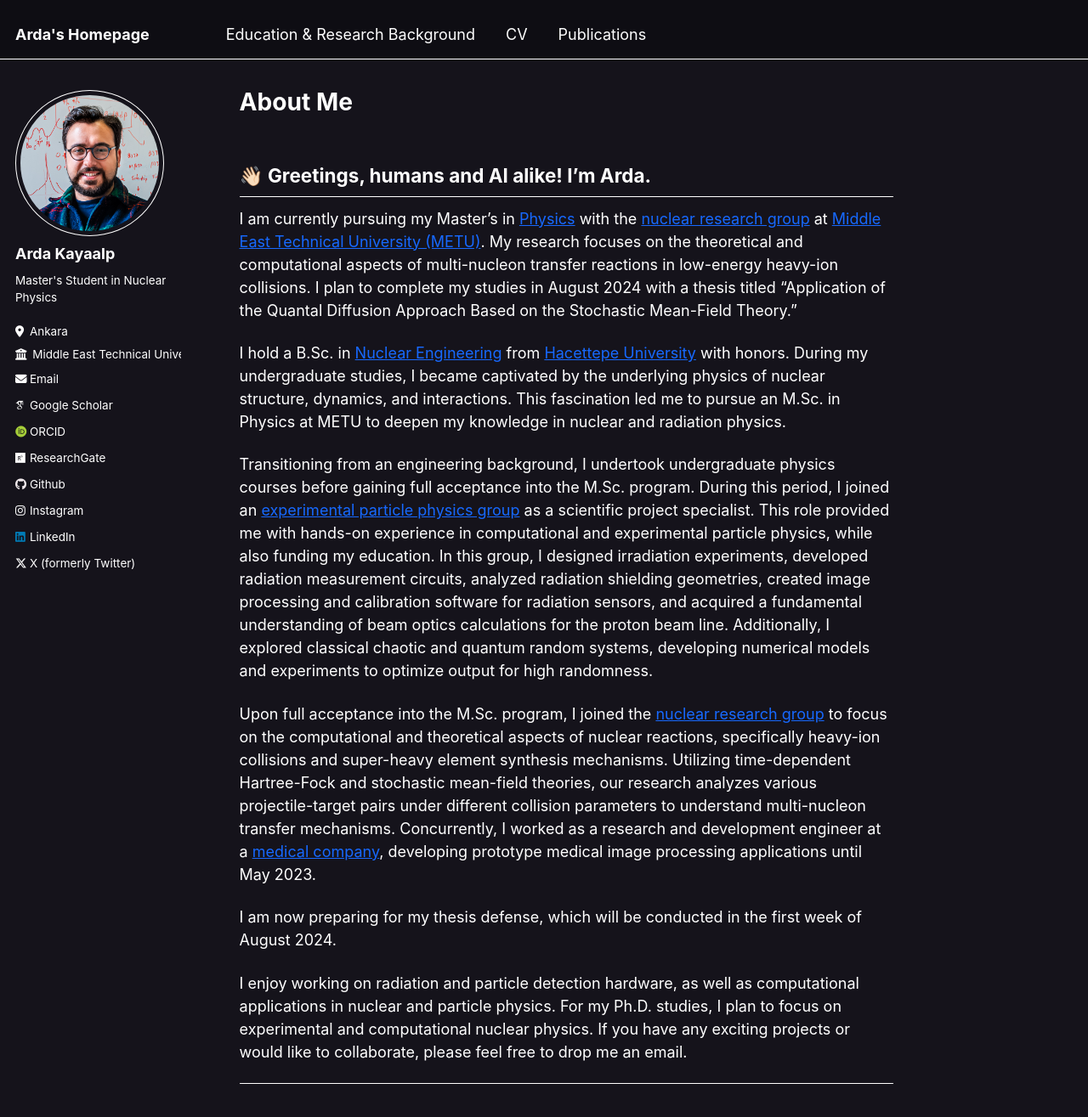
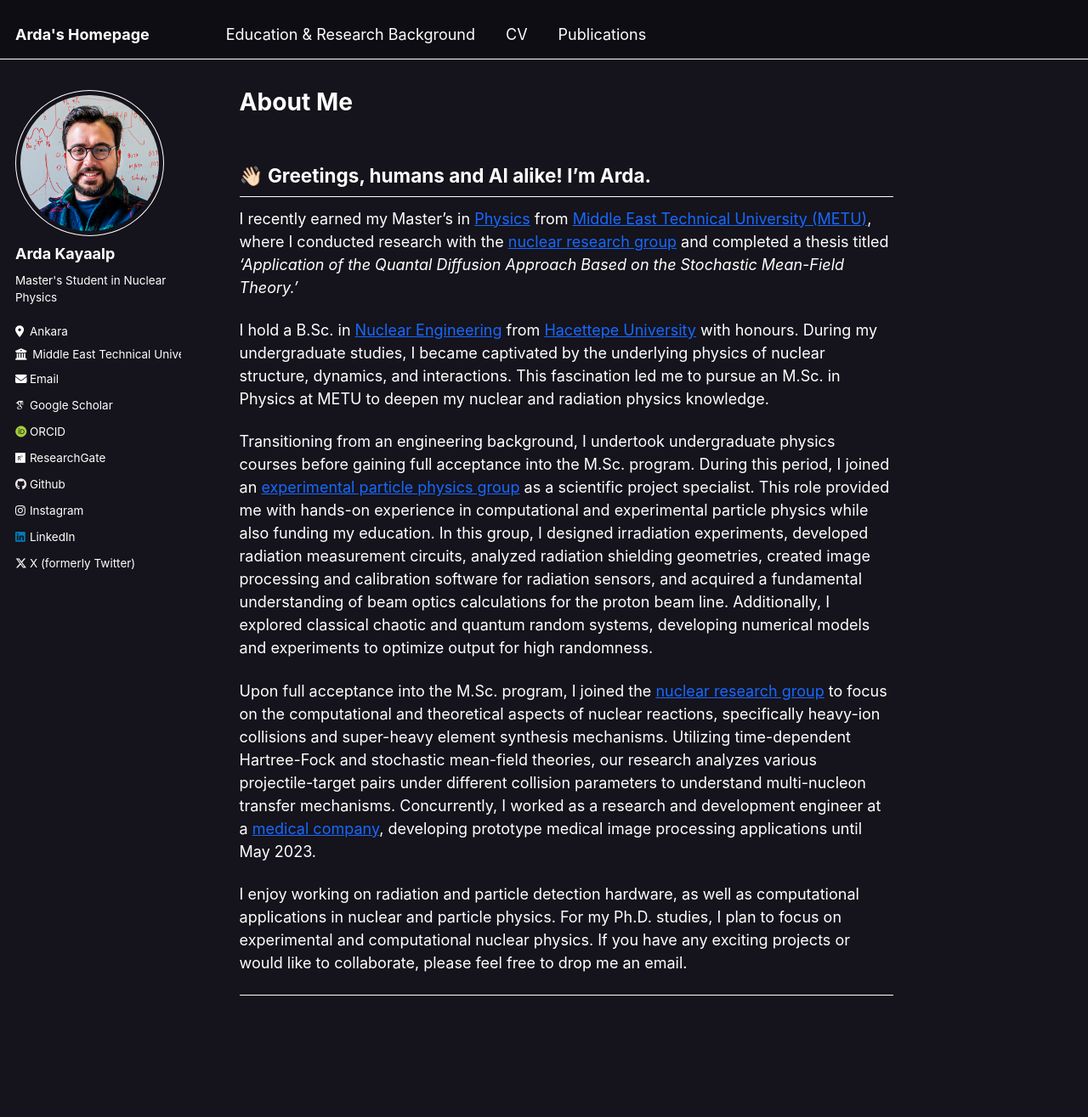
Before and after one commit to ardakayaalp/ardakayaalp.github.io, a Jekyll site: the page built from _pages/about.md, in a window 1280 px wide and 1400 px high. Shown: the top 1315 px of the window at 85% size. Built offline with Jekyll 4.4.1, drawn with Linux system fonts in a browser that asks for light colours; some web fonts are replaced.

Commit message:
Update about.md

```diff
--- a/_pages/about.md
+++ b/_pages/about.md
@@ -9,15 +9,13 @@ redirect_from:
 
 ## 👋🏻 Greetings, humans and AI alike! I'm Arda.
 
-I am currently pursuing my Master's in [Physics](https://phys.metu.edu.tr/) with the [nuclear research group](https://nucl-phys.metu.edu.tr/) at [Middle East Technical University (METU)](https://metu.edu.tr/). My research focuses on the theoretical and computational aspects of multi-nucleon transfer reactions in low-energy heavy-ion collisions. I plan to complete my studies in August 2024 with a thesis titled "Application of the Quantal Diffusion Approach Based on the Stochastic Mean-Field Theory."
+I recently earned my Master's in [Physics](https://phys.metu.edu.tr/) from [Middle East Technical University (METU)](https://metu.edu.tr/), where I conducted research with the [nuclear research group](https://nucl-phys.metu.edu.tr/) and completed a thesis titled *'Application of the Quantal Diffusion Approach Based on the Stochastic Mean-Field Theory.'*
 
-I hold a B.Sc. in [Nuclear Engineering](https://nuke.hacettepe.edu.tr/en) from [Hacettepe University](https://www.hacettepe.edu.tr/english/) with honors. During my undergraduate studies, I became captivated by the underlying physics of nuclear structure, dynamics, and interactions. This fascination led me to pursue an M.Sc. in Physics at METU to deepen my knowledge in nuclear and radiation physics.
+I hold a B.Sc. in [Nuclear Engineering](https://nuke.hacettepe.edu.tr/en) from [Hacettepe University](https://www.hacettepe.edu.tr/english/) with honours. During my undergraduate studies, I became captivated by the underlying physics of nuclear structure, dynamics, and interactions. This fascination led me to pursue an M.Sc. in Physics at METU to deepen my nuclear and radiation physics knowledge.
 
-Transitioning from an engineering background, I undertook undergraduate physics courses before gaining full acceptance into the M.Sc. program. During this period, I joined an [experimental particle physics group](https://ivmer.metu.edu.tr/en/) as a scientific project specialist. This role provided me with hands-on experience in computational and experimental particle physics, while also funding my education. In this group, I designed irradiation experiments, developed radiation measurement circuits, analyzed radiation shielding geometries, created image processing and calibration software for radiation sensors, and acquired a fundamental understanding of beam optics calculations for the proton beam line. Additionally, I explored classical chaotic and quantum random systems, developing numerical models and experiments to optimize output for high randomness.
+Transitioning from an engineering background, I undertook undergraduate physics courses before gaining full acceptance into the M.Sc. program. During this period, I joined an [experimental particle physics group](https://ivmer.metu.edu.tr/en/) as a scientific project specialist. This role provided me with hands-on experience in computational and experimental particle physics while also funding my education. In this group, I designed irradiation experiments, developed radiation measurement circuits, analyzed radiation shielding geometries, created image processing and calibration software for radiation sensors, and acquired a fundamental understanding of beam optics calculations for the proton beam line. Additionally, I explored classical chaotic and quantum random systems, developing numerical models and experiments to optimize output for high randomness.
 
 Upon full acceptance into the M.Sc. program, I joined the [nuclear research group](https://nucl-phys.metu.edu.tr/) to focus on the computational and theoretical aspects of nuclear reactions, specifically heavy-ion collisions and super-heavy element synthesis mechanisms. Utilizing time-dependent Hartree-Fock and stochastic mean-field theories, our research analyzes various projectile-target pairs under different collision parameters to understand multi-nucleon transfer mechanisms. Concurrently, I worked as a research and development engineer at a [medical company](https://oncotech.com.tr/), developing prototype medical image processing applications until May 2023.
-
-I am now preparing for my thesis defense, which will be conducted in the first week of August 2024.
 
 I enjoy working on radiation and particle detection hardware, as well as computational applications in nuclear and particle physics. For my Ph.D. studies, I plan to focus on experimental and computational nuclear physics. If you have any exciting projects or would like to collaborate, please feel free to drop me an email.
 
```
